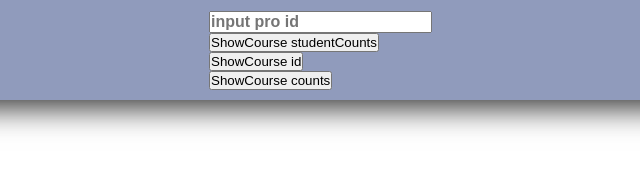
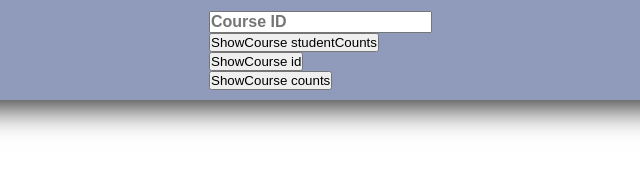
Before and after one commit to 2021-Inha-Capstone-Project/scouter2, a website: page src/5-1-course.html in a window 1280 px wide. Shown: the full height of the page, 239-879 px from the left. Drawn offline with Linux system fonts and the light colour scheme.

Commit message:
fixed typo, change input text color

```diff
--- a/src/5-1-course.html
+++ b/src/5-1-course.html
@@ -36,7 +36,7 @@
         <!--  show  button-->
         <ul class="nav-menu">
             <li>
-                <input id="pro_id"  class="now-font" placeholder="input pro id">
+                <input id="pro_id"  class="now-font" placeholder="Course ID">
 
                 <button id="ShowCourseStudentCounts">ShowCourse studentCounts</button><br>
                 <div id="now_course_student_counts" class="now-font"></div>
--- a/src/css/5-1-course.css
+++ b/src/css/5-1-course.css
@@ -6,7 +6,7 @@ a{
     text-decoration: none;
 }
 .now-font{
-    color: #eeecdf;
+    /* color: #eeecdf;  */
     font-size: medium;
     font-weight: 600;
 }
```
